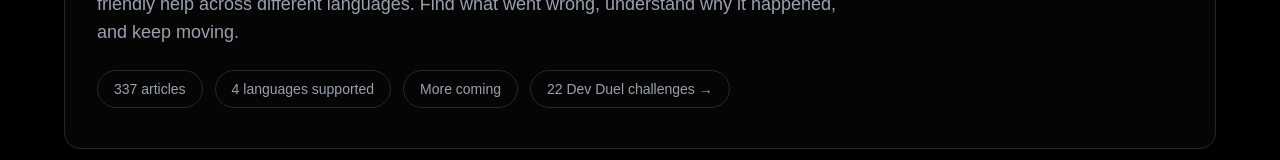
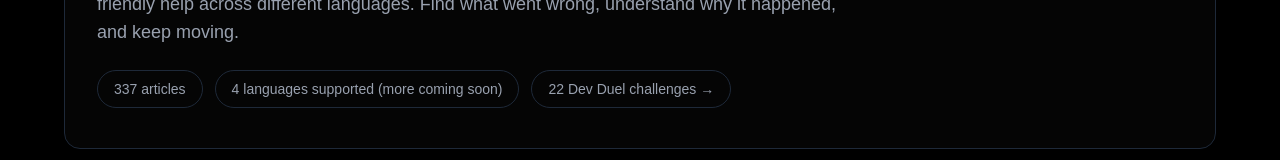
Before and after one commit to Chaikata/simple-coding-guide, a Next.js app: page / in a window 1280 px wide. Shown: the part 276-436 px from the top of the page. Built offline with nearby package versions, Linux system fonts and the light colour scheme.

Commit message:
Update page.tsx

```diff
--- a/app/page.tsx
+++ b/app/page.tsx
@@ -71,11 +71,7 @@ export default function HomePage() {
             </div>
 
             <div className="rounded-full border border-gray-800 px-4 py-2">
-              4 languages supported
-            </div>
-
-            <div className="rounded-full border border-gray-800 px-4 py-2">
-              More coming
+              4 languages supported (more coming soon)
             </div>
 
             <Link
```
